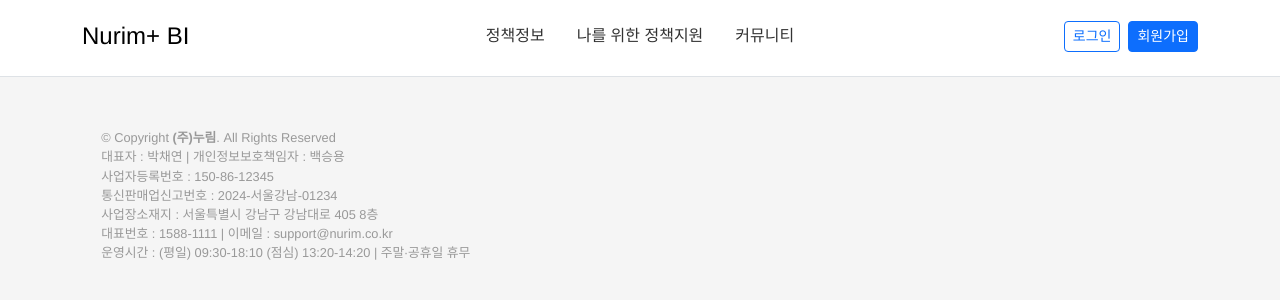
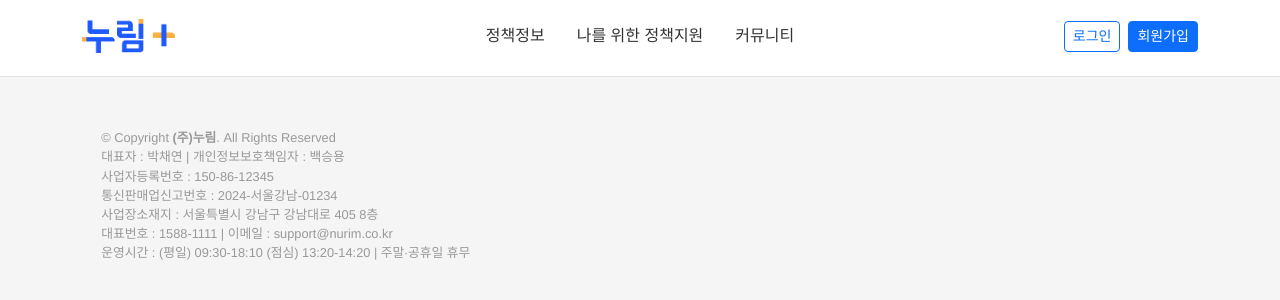
Before and after one commit to team-nurim/nurim-plus-view, a Vue app: page / in a window 1280 px wide. Shown: the top 300 px of the page. Built offline with nearby package versions, Linux system fonts and the light colour scheme; no server answers.

Commit message:
[fix] header 로고 이미지 수정

```diff
--- a/src/components/common/NurimHeader.vue
+++ b/src/components/common/NurimHeader.vue
@@ -9,7 +9,8 @@
         <!-- identity -->
         <div class="col-md-3 mb-2 mb-md-0">
           <router-link to="/" class="d-flex align-items-center mb-3 mb-md-0 me-md-auto link-body-emphasis text-decoration-none">
-            <span class="fs-4">Nurim+ BI</span>
+            <img src="../../assets/Nurim.png" height="34">
+            <!-- <span class="fs-4">Nurim+ BI</span> -->
           </router-link>
         </div>
 
```
Also changed, not shown: src/assets/Nurim.png (added).
